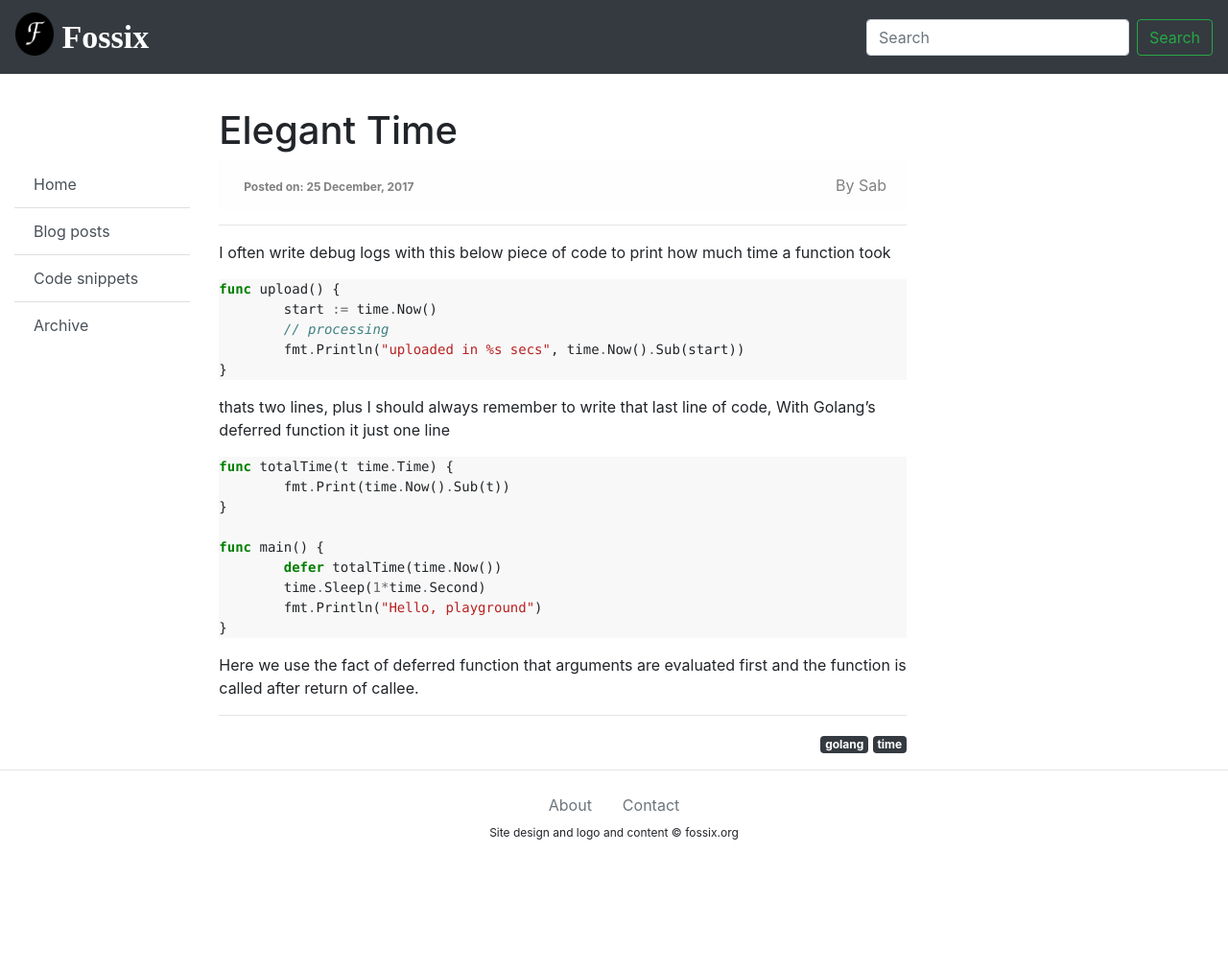
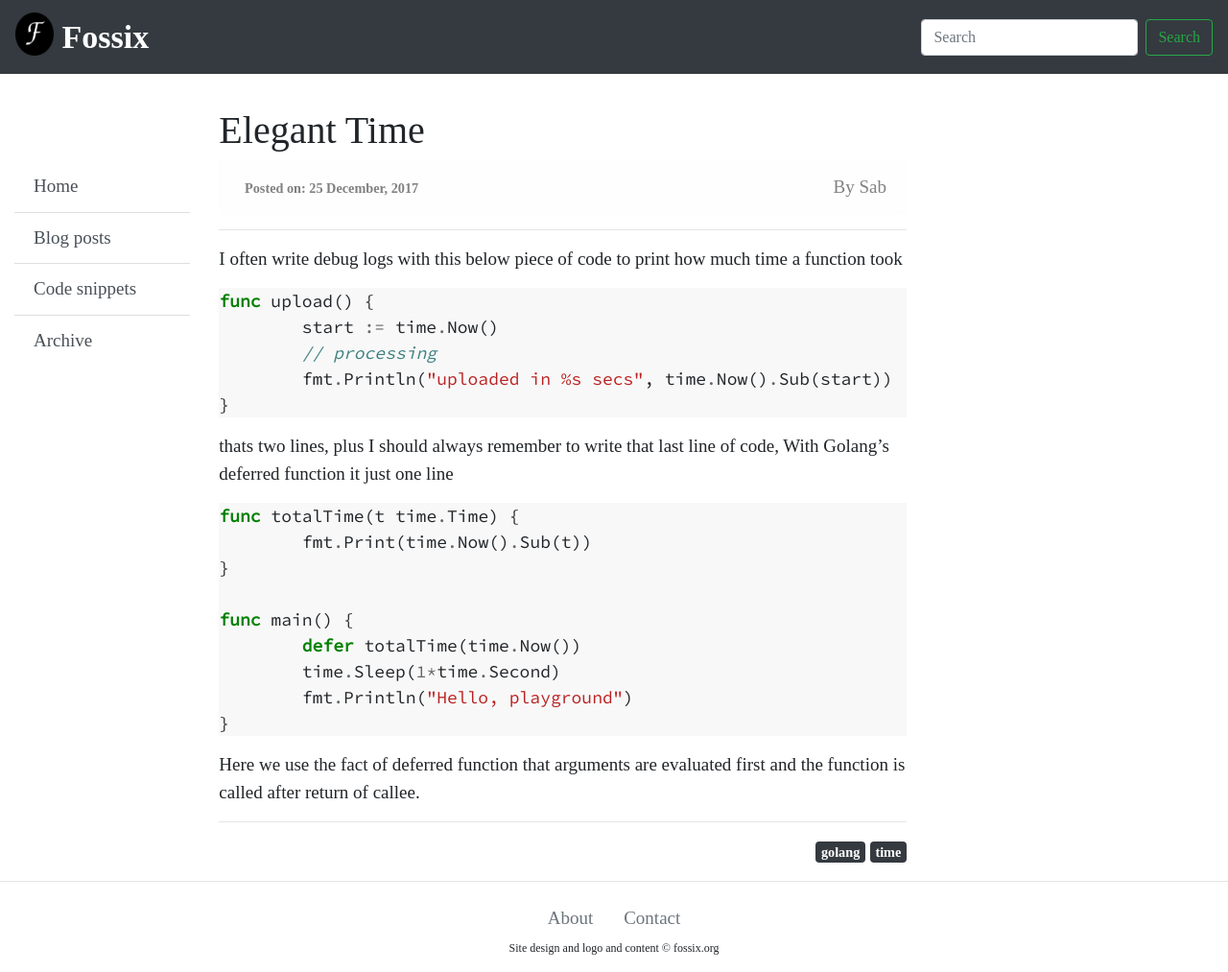
Before and after one commit to fossix/fossix.github.io, a Jekyll site: the page built from _posts/2018-02-15-elegant-time-pref-in-go.md, in a window 1280 px wide. Shown: the whole page at 96% size. Built offline with Jekyll 4.4.1, drawn with Linux system fonts in a browser that asks for light colours; nearby versions of some CDN libraries; some web fonts are replaced; before the commit the page ends 900 px from its top, so only the background shows below that.

```diff
--- a/css/fossix.css
+++ b/css/fossix.css
@@ -1,3 +1,20 @@
+ /* Banner font */
+@import url(http://fonts.googleapis.com/css?family=Oswald:400,300,700);
+/* Body font */
+@import url('https://fonts.googleapis.com/css?family=ZCOOL+XiaoWei&display=swap');
+/* Code/pre font*/
+@import url('https://fonts.googleapis.com/css?family=Source+Code+Pro&display=swap');
+
+body {
+    font-family: 'ZCOOL XiaoWei', serif;
+    font-size: 19px;
+}
+
+pre,code {
+    font-family: 'Source Code Pro', monospace;
+    font-size: 18px;
+}
+
 .contenthead {
     padding-bottom:10px;
     pading-top:15px;
@@ -23,7 +40,7 @@
     border-radius: 10px;
     -webkit-box-shadow: 0 1px 3px rgba(0, 0, 0, 0.055);
     -moz-box-shadow: 0 1px 3px rgba(0, 0, 0, 0.055);
-    box-shadow: 0 1px 3px rgba(0, 0, 0, 0.055);
+    box-shadow: 0 3px 3px rgba(0, 0, 0, 0.055);
     padding-top:3px;
     padding-bottom:5px;
     padding-left:5px;
@@ -31,7 +48,16 @@
     margin-top:20px;
 }
 
-.box a.item {
+.box-list {
+    padding-top:2px;
+    padding-bottom:3px;
+    padding-left:5px;
+    padding-right:5px;
+    box-shadow: 0 1px 1px rgba(0, 0, 0, 0.055);
+    margin-top:10px;
+}
+
+.box-list a.item, .box a.item {
     display:block;
     height: 100%;
     width: 100%;
@@ -40,7 +66,7 @@
     outline: 0;
 }
 
-.box a.item:hover {
+.box-list a.item:hover, .box a.item:hover {
     text-decoration: underline;
 }
 
@@ -123,10 +149,8 @@
     background-color: #ffffcc
 }
 
-@import url('https://fonts.googleapis.com/css?family=Merienda&display=swap');
-
 .navbar a {
-    font-family: 'Merienda', cursive;
+    font-family: 'Merienda', cursive !important;
     font-size: 34px;
     font-weight: bold;
 }
--- a/static/fossix.js
+++ b/static/fossix.js
@@ -1,3 +1,3 @@
 $(document).ready(function() {
-    $('a[href="' + location.pathname + '"]').closest('.list-group-item').addClass('active');
+    $('a[href="' + location.pathname + '"]').closest('.list-group-item').addClass('list-group-item-secondary');
 });
```
Also changed, not shown: _layouts/home.html (+30 -5 lines).
